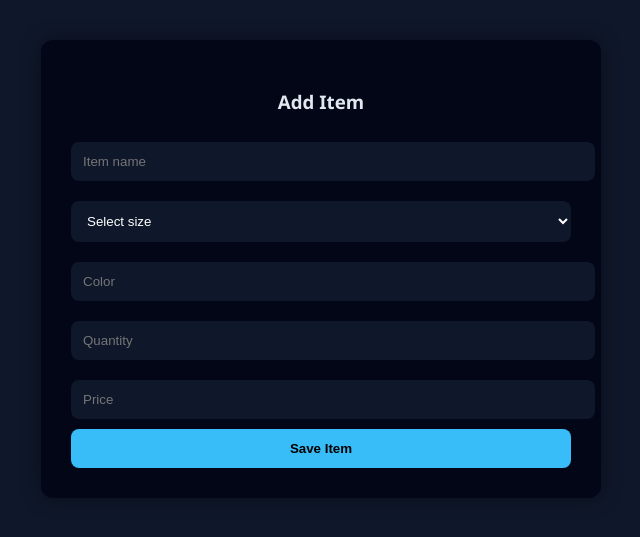
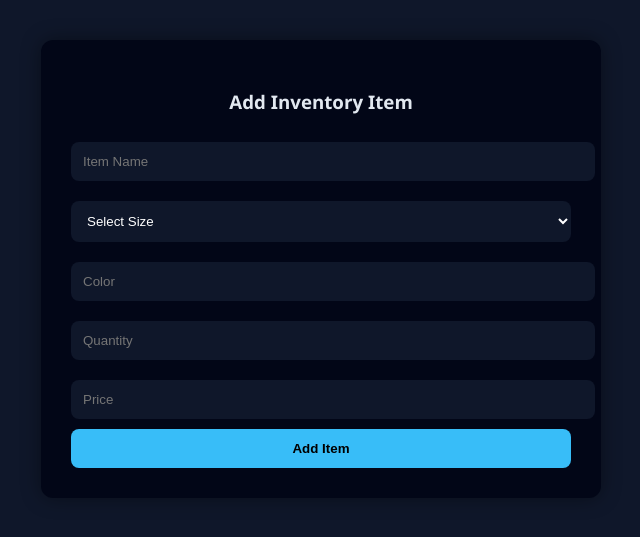
Before and after one commit to manojar346-hue/Clothes-, a Flask app: page /add_item in a window 1280 px wide. Shown: the part 64-601 px from the top of the page, without its empty margins (319-959 px from the left). Run offline with Flask 3, Linux system fonts and the light colour scheme; the visitor is signed in with stand-in values (Sample User, id 1).

Commit message:
Update add_item.html

```diff
--- a/templates/add_item.html
+++ b/templates/add_item.html
@@ -1,12 +1,15 @@
 {% extends "base.html" %}
 {% block content %}
+
 <div class="container">
-    <h3>Add Item</h3>
+    <h3>Add Inventory Item</h3>
+
     <form method="POST">
-        <input name="item_name" placeholder="Item name" required>
+
+        <input name="item_name" placeholder="Item Name" required>
 
         <select name="size" required>
-            <option value="">Select size</option>
+            <option value="">Select Size</option>
             <option>S</option>
             <option>M</option>
             <option>L</option>
@@ -14,10 +17,14 @@
         </select>
 
         <input name="color" placeholder="Color" required>
+
         <input name="quantity" type="number" placeholder="Quantity" required>
+
         <input name="price" type="number" step="0.01" placeholder="Price" required>
 
-        <button type="submit">Save Item</button>
+        <button type="submit">Add Item</button>
+
     </form>
 </div>
+
 {% endblock %}
```
